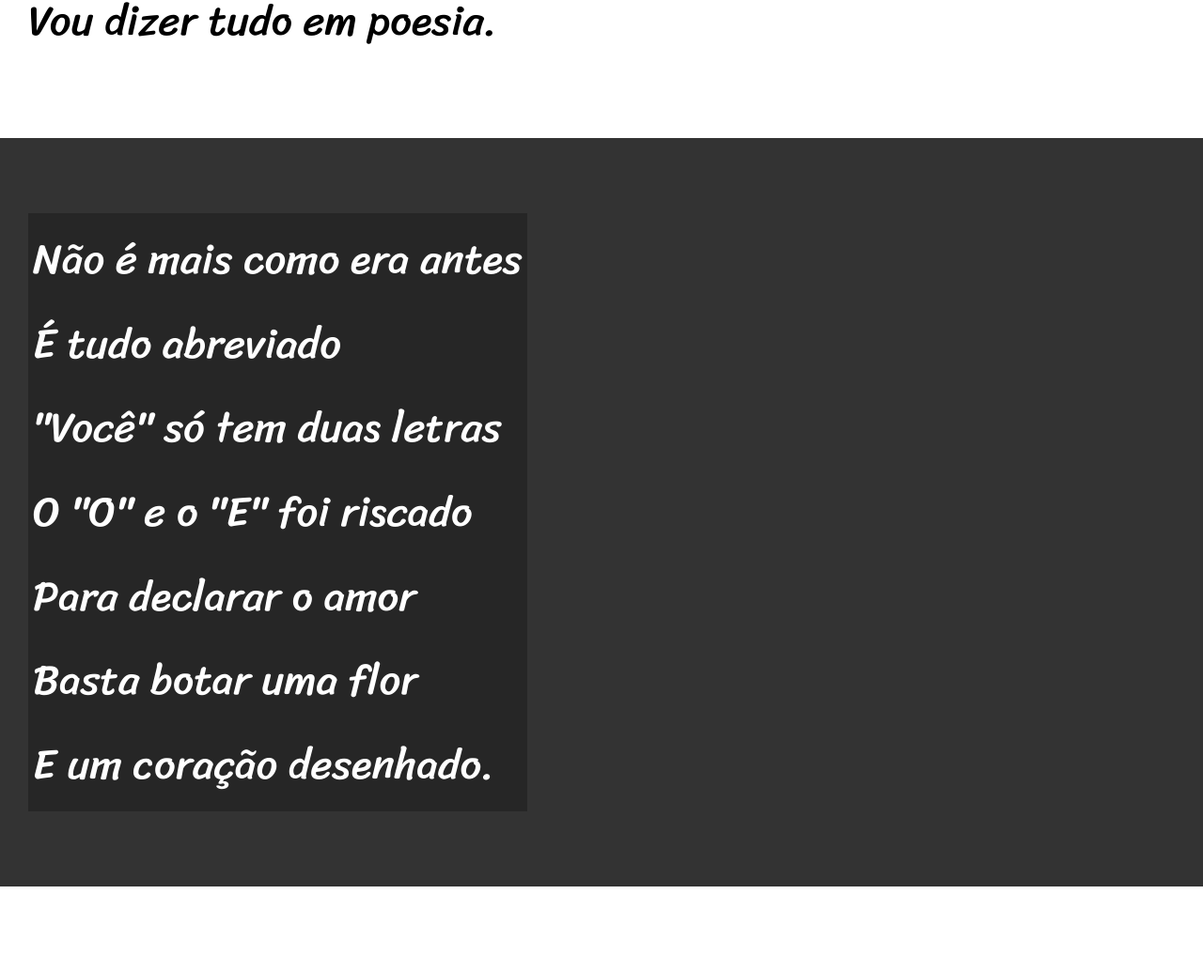
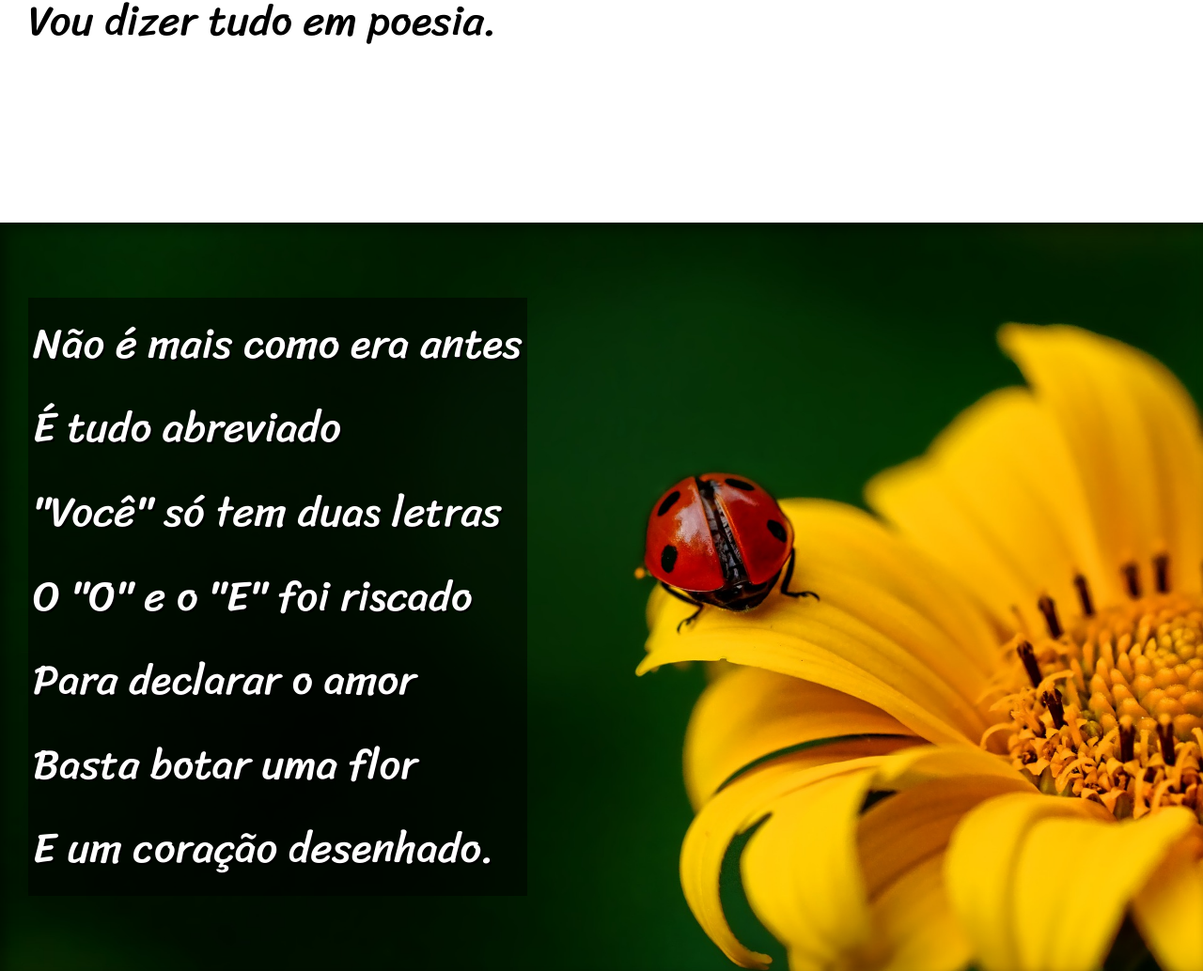
Before and after one commit to pedroadao1971/html-css, a plain HTML site: page desafios/d012/index.html in a window 1280 px wide. Shown: the part 900-1934 px from the top of the page at 94% size. Drawn offline with Linux system fonts and the light colour scheme.

Commit message:
Fim do projeto Cordel

```diff
--- a/desafios/d012/estilo/style.css
+++ b/desafios/d012/estilo/style.css
@@ -59,6 +59,10 @@ section {
     font-size: 3.5vw;
 }
 
+section > p {
+    padding-bottom: 2em;
+}
+
 section.normal {
     background-color: white;
     color: black;
@@ -67,12 +71,25 @@ section.normal {
 section.imagem {
     background-color: rgba(51, 51, 51);
     color: white;
+    box-shadow: inset 6px 6px 13px 0px rgba(0, 0, 0, 0.423) ;
+    background-size: cover;
+    background-attachment: fixed;
 }
 
 section.imagem > p {
     display: inline-block;
     padding: 5px;
-    background-color: rgba(0, 0, 0, 0.250 );
+    background-color: rgba(0, 0, 0, 0.5 );
+    text-shadow: 2px 2px 0px black;
+}
+
+section#img01 {
+    background-image: url('../imagens/background001.jpg');
+    background-position: right center;
+}
+
+section#img02 {
+    background-image: url('../imagens/background002.jpg');
 }
 
 footer {
--- a/desafios/d012/index.html
+++ b/desafios/d012/index.html
@@ -27,7 +27,7 @@
         </p>
     </section>
 
-    <section class="imagem">
+    <section class="imagem" id="img01">
         <p>
             Não é mais como era antes <br>
             É tudo abreviado <br>
@@ -61,7 +61,7 @@
         </p>
     </section>
 
-    <section class="imagem">
+    <section class="imagem" id="img02">
         <p>
             Tenho saudade das cartas <br>
             Escritas com a própria mão <br>
```
